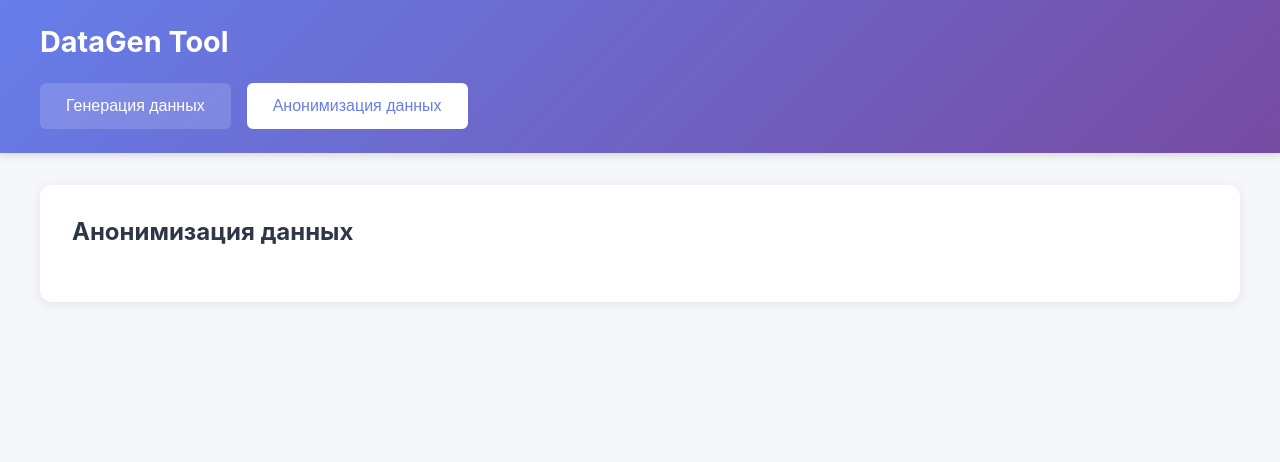
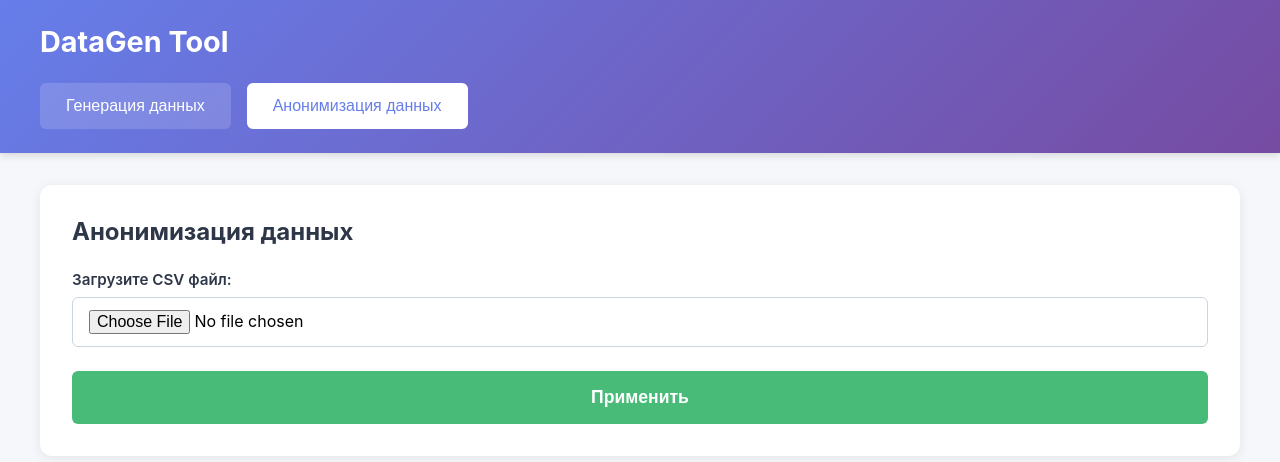
Before and after one commit to TwoToTango123/IKAI-synthetic-data-generation-and-anonymization, a React (Vite) app in the folder frontend/: page / in a window 1280 px wide. Both pictures are taken after a click on the button "Анонимизация данных". Shown: the top 462 px of the page. Built offline with nearby package versions, Linux system fonts and the light colour scheme.

Commit message:
IKAI-24: Implement basic anonymization page

```diff
--- a/frontend/src/App.jsx
+++ b/frontend/src/App.jsx
@@ -2,6 +2,7 @@ import React, { useState } from 'react'
 import './App.css'
 import Header from './components/Header'
 import Generate from './pages/Generate'
+import Anonymize from './pages/Anonymize'
 
 function App() {
   const [activeTab, setActiveTab] = useState('generate')
@@ -11,11 +12,7 @@ function App() {
       <Header activeTab={activeTab} setActiveTab={setActiveTab} />
       <main className="main-content">
         {activeTab === 'generate' && <Generate />}
-        {activeTab === 'anonymize' && (
-          <div className="container">
-            <h1 className="section-title">Анонимизация данных</h1>
-          </div>
-        )}
+        {activeTab === 'anonymize' && <Anonymize />}
       </main>
     </div>
   )
--- /dev/null
+++ b/frontend/src/pages/Anonymize.jsx
@@ -0,0 +1,34 @@
+import React, { useState } from 'react'
+
+function Anonymize() {
+  const [file, setFile] = useState(null)
+
+  const handleAnonymize = () => {
+    console.log('Anonymize clicked:', { fileName: file?.name || null })
+  }
+
+  return (
+    <div className="container">
+      <h1 className="section-title">Анонимизация данных</h1>
+
+      <div className="form-group">
+        <label className="form-label">Загрузите CSV файл:</label>
+        <input
+          type="file"
+          className="form-input"
+          accept=".csv"
+          onChange={(e) => setFile(e.target.files?.[0] || null)}
+        />
+      </div>
+
+      <button
+        className="btn btn-success btn-large btn-block"
+        onClick={handleAnonymize}
+      >
+        Применить
+      </button>
+    </div>
+  )
+}
+
+export default Anonymize
```
